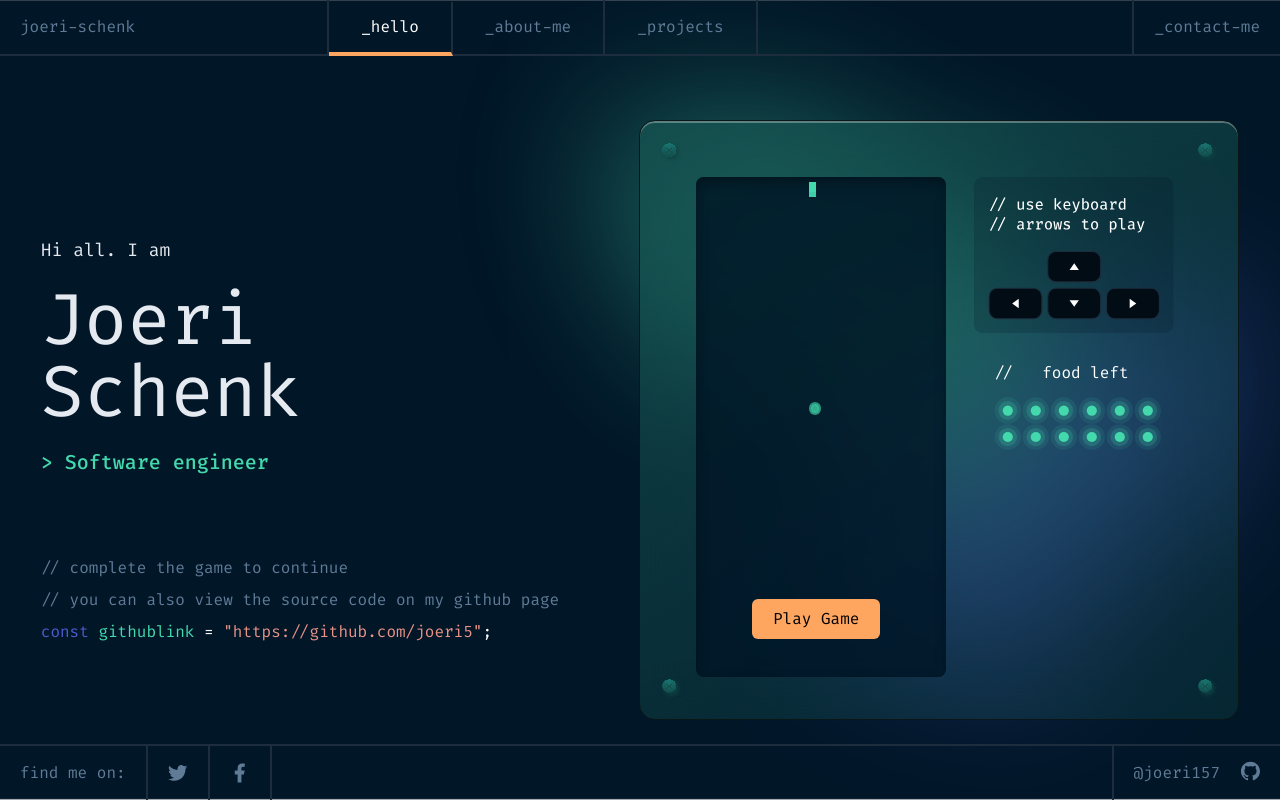
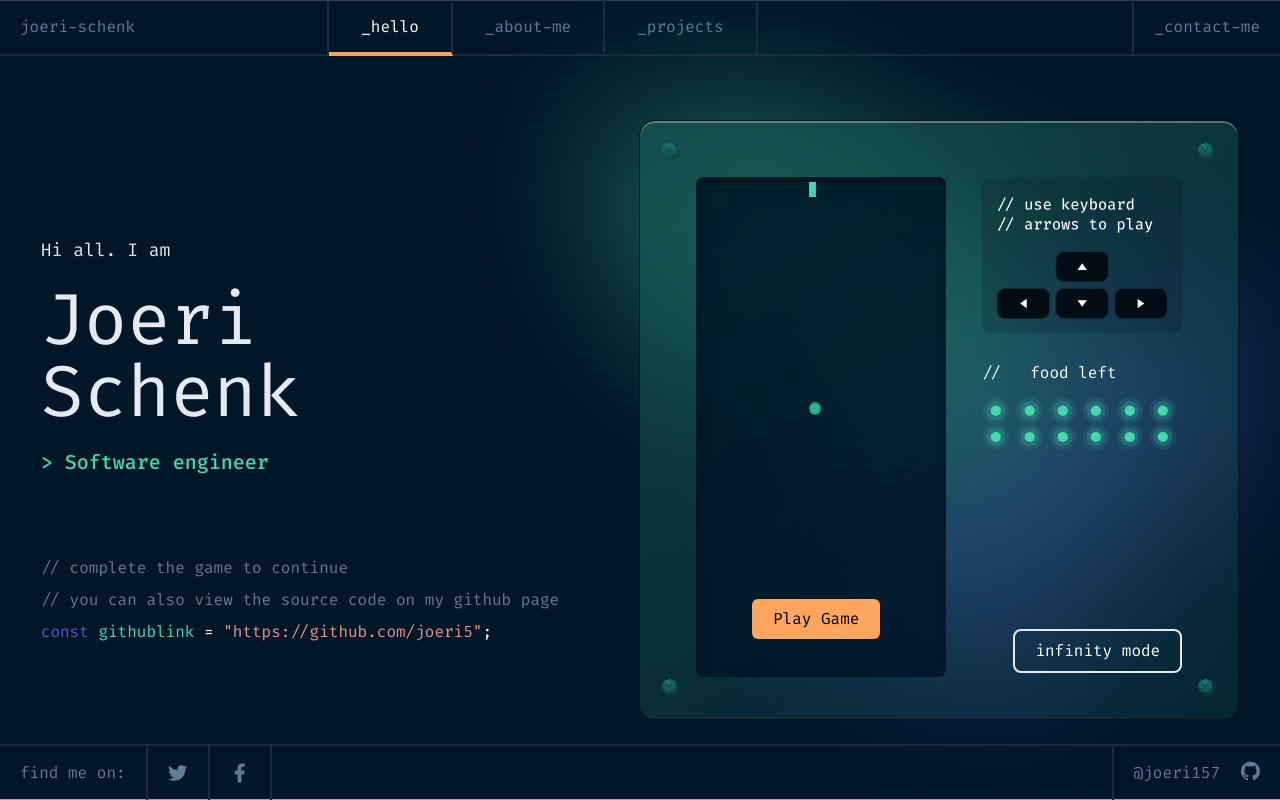
Before and after one commit to Joeri5/JoeriDev, a Next.js app: page / in a window 1280 px wide. Built offline with nearby package versions, Linux system fonts and the light colour scheme.

Commit message:
changed the snake game to two game modes

```diff
--- a/components/snake/game.tsx
+++ b/components/snake/game.tsx
@@ -21,7 +21,9 @@ const initialState = {
     foodCount: 0,
     maxFood: 12,
     gameOver: "",
+    lastScore: 0,
     plays: 0,
+    mode: "normal",
     gameWon: "",
     direction: 'DOWN',
     snakeDots: [
@@ -43,7 +45,9 @@ class Game extends React.Component {
         this.checkIfOutOfBorders();
         this.checkIfCollapsed();
         this.checkIfEat();
-        this.checkIfWon();
+        if (this.state.mode === "normal") {
+            this.checkIfWon();
+        }
     }
 
     onKeyDown = (e: any) => {
@@ -151,6 +155,7 @@ class Game extends React.Component {
             this.countFood()
             this.enlargeSnake()
         }
+
     }
 
 
@@ -182,7 +187,7 @@ class Game extends React.Component {
     }
 
     onGameOver() {
-        this.setState(Object.assign({}, initialState, {plays: this.state.plays + 1}));
+        this.setState(Object.assign({}, initialState, {lastScore: this.state.snakeDots.length - 2}, {plays: this.state.plays + 1}, {mode: this.state.mode}));
         this.setState({gameOver: `Game Over!`})
 
     }
@@ -227,7 +232,7 @@ class Game extends React.Component {
                             <div>
                                 {(this.state.gameWon || this.state.gameOver) && this.state.plays >= 1 && (
                                     <button
-                                        className="bottom-20 z-50 left-36 absolute text-white"
+                                        className="bottom-20 z-50 left-32 absolute text-white"
                                         onClick={() => this.setState({play: true, pause: false})}
                                     >
                                         {this.state.gameWon ? "play" : "start"}-again
@@ -246,18 +251,50 @@ class Game extends React.Component {
                 </div>
                 <div className="absolute right-0 mr-14 top-14 space-y-7 h-[calc(37.5rem-6.5rem)]">
                     <img src="/controls.svg" alt="" className="w-[12.5rem]"/>
-                    <div className="px-5 flex flex-col gap-3">
-                        <p className="text-white">&#47;&#47;&nbsp;&nbsp;&nbsp;food left</p>
-                        <div className="grid grid-cols-6">
-                            {foodImages.map(foodImage => foodImage)}
+                    <div className={`flex flex-col ${this.state.mode == "normal" ? "gap-3" : "gap-5"}`}>
+                        <p className="text-white flex items-start">&#47;&#47;&nbsp;&nbsp;&nbsp;{this.state.mode == "normal" ? "food left" : "score"}</p>
+                        <div className={`${this.state.mode == "normal" ? "grid grid-cols-6" : ""}`}>
+                            {this.state.mode == "normal" ? (
+                                <>
+                                    {foodImages.map(foodImage => foodImage)}
+                                </>
+                            ) : (
+                                <>
+                                    <p className={`text-[#72D6B0] text-xl text-center`}>
+                                        {this.state.play && (
+                                            <>
+                                                {this.state.snakeDots.length - 2}
+                                            </>
+                                        )}
+                                        {!this.state.play && (
+                                            <>
+                                                {this.state.gameOver && (
+                                                    <>
+                                                        {this.state.lastScore}
+                                                    </>
+                                                )}
+                                            </>
+                                        )}
+                                    </p>
+                                </>
+                            )}
                         </div>
                     </div>
-                    {this.state.play && (
-                        <button onClick={() => this.setState({pause: this.state.pause ? false : true})}
-                                className="right-0 absolute bottom-0 border-2 px-5 py-2 text-white rounded-lg">
-                            {this.state.pause ? "Return" : "Pause"}
-                        </button>
-                    )}
+                    {/*{this.state.play && (*/}
+                    <button
+                        onClick={() => this.setState(this.state.play ? {pause: this.state.pause ? false : true} : {mode: this.state.mode == "normal" ? "infinity" : "normal"})}
+                        className="right-0 absolute bottom-0 border-2 px-5 py-2 text-white rounded-lg">
+                        {this.state.play ? (
+                            <>
+                                {this.state.pause ? "Return" : "Pause"}
+                            </>
+                        ) : (
+                            <>
+                                {this.state.mode == "normal" ? "infinity mode" : "normal mode"}
+                            </>
+                        )}
+                    </button>
+                    {/*)}*/}
                 </div>
                 <div>
                     <img src="/bolt.svg" alt="" className="absolute top-5 left-5"/>
```
